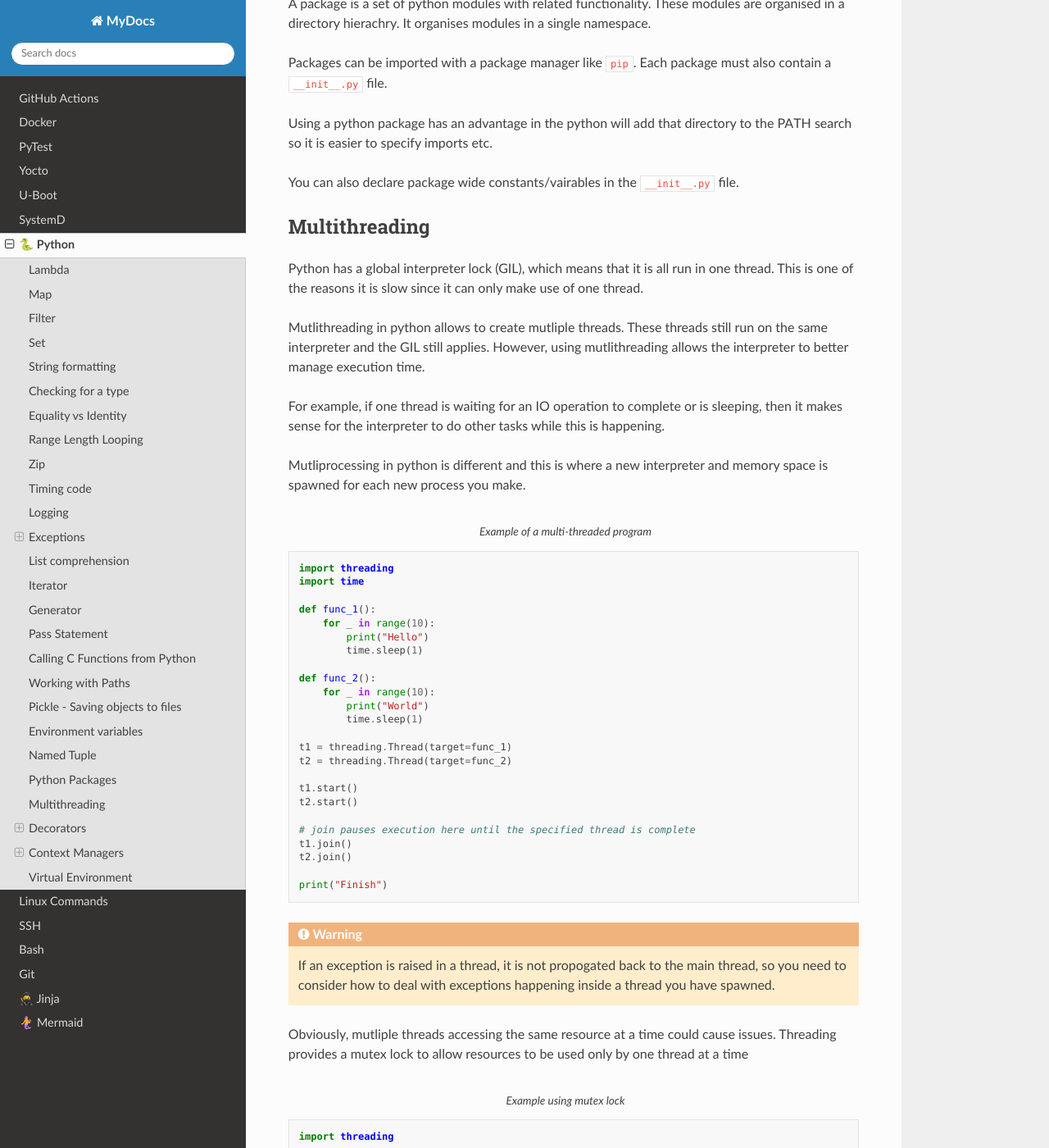
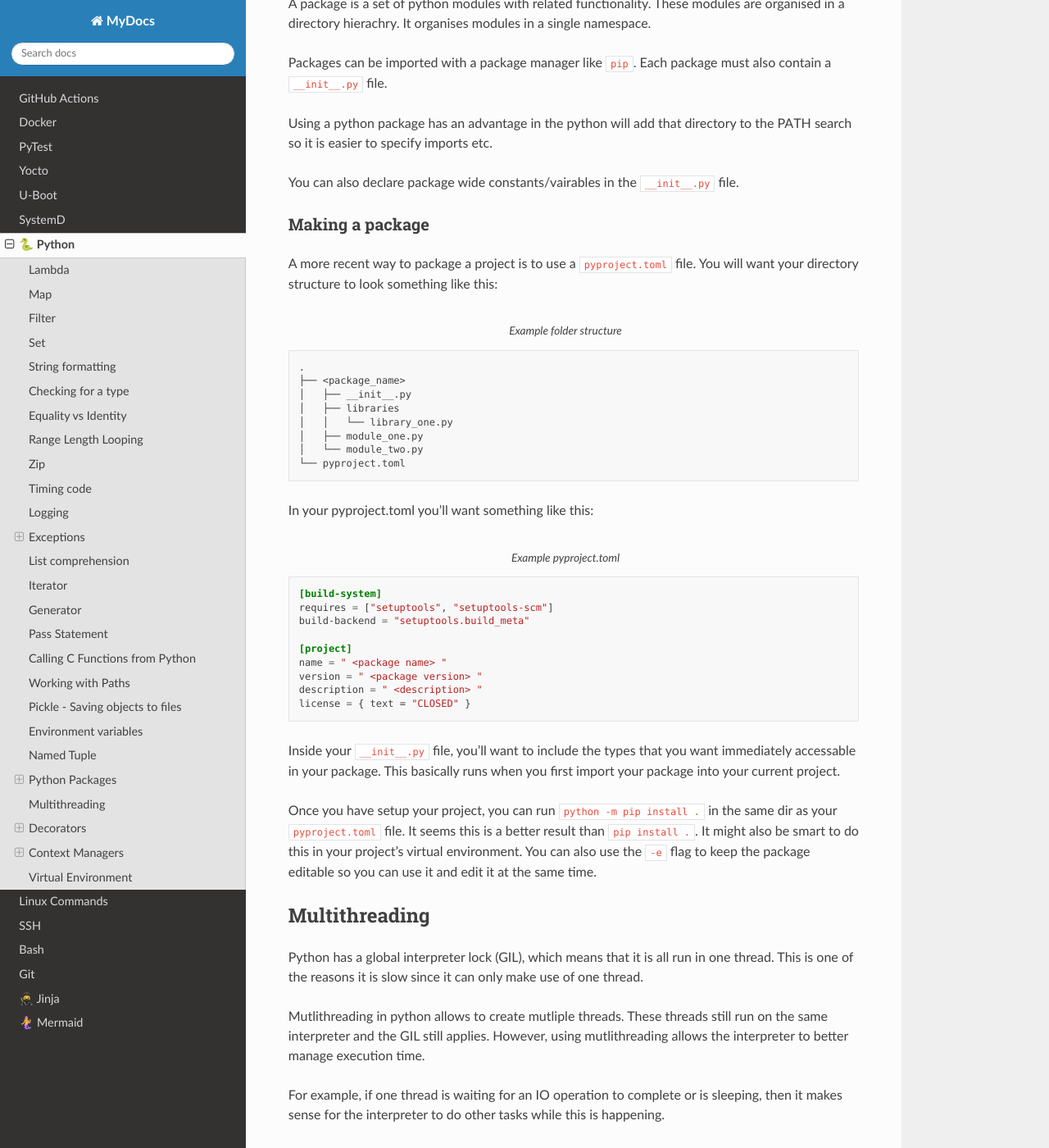
Before and after one commit to mcbottcher/my_docs, a Sphinx documentation site: the page built from docs/source/python.rst, in a window 1280 px wide and 1400 px high, scrolled down 9303 px. Shown: the whole window at 82% size. Built offline with Sphinx 7.4.7 and the Read the Docs theme 2.0.0, drawn with Linux system fonts in a browser that asks for light colours.

Commit message:
python.rst: Add more details on packages

```diff
--- a/docs/source/python.rst
+++ b/docs/source/python.rst
@@ -482,6 +482,63 @@ PATH search so it is easier to specify imports etc.
 
 You can also declare package wide constants/vairables in the ``__init__.py`` file.
 
+Making a package
+^^^^^^^^^^^^^^^^
+
+A more recent way to package a project is to use a ``pyproject.toml`` file.
+You will want your directory structure to look something like this:
+
+.. code-block::
+  :caption: Example folder structure
+
+  .
+  ├── <package_name>
+  │   ├── __init__.py
+  │   ├── libraries
+  │   │   └── library_one.py
+  │   ├── module_one.py
+  │   └── module_two.py
+  └── pyproject.toml
+
+
+In your pyproject.toml you'll want something like this:
+
+.. code-block:: toml
+  :caption: Example pyproject.toml
+
+  [build-system]
+  requires = ["setuptools", "setuptools-scm"]
+  build-backend = "setuptools.build_meta"
+
+  [project]
+  name = " <package name> "
+  version = " <package version> "
+  description = " <description> "
+  license = { text = "CLOSED" }
+
+
+Inside your ``__init__.py`` file, you'll want to include the types that you want immediately accessable in
+your package. This basically runs when you first import your package into your current project.
+
+.. code-block::python
+  :caption: Example __init__.py
+
+  from .module_one import ObjectOne
+  from .module_two import ObjectTwo
+
+.. code-block::python
+  :caption: Example module
+
+  from .libraries.library_one import ObjectLib
+
+  class ObjectOne:
+    ...
+
+Once you have setup your project, you can run ``python -m pip install .`` in the same dir as your
+``pyproject.toml`` file. It seems this is a better result than ``pip install .``. It might also be
+smart to do this in your project's virtual environment. You can also use the ``-e`` flag to keep the
+package editable so you can use it and edit it at the same time.
+
 Multithreading
 --------------
 
```
